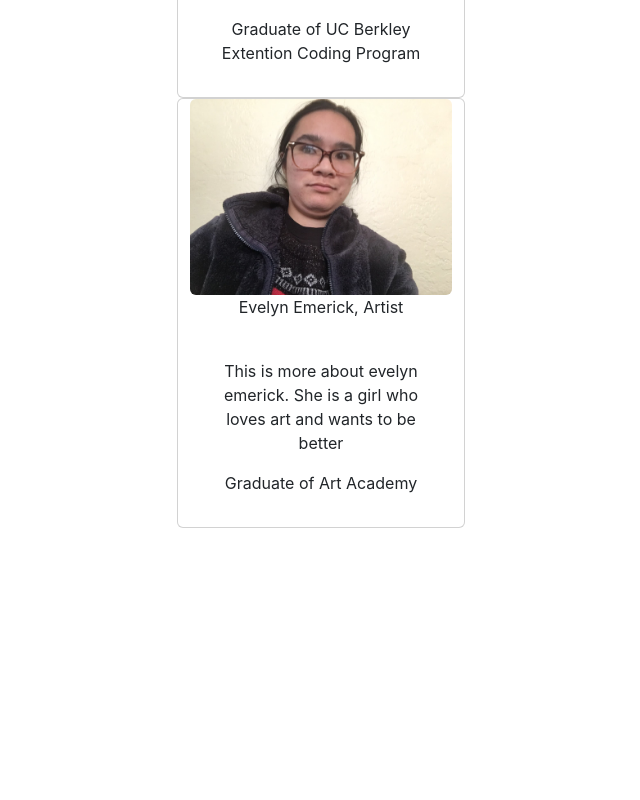
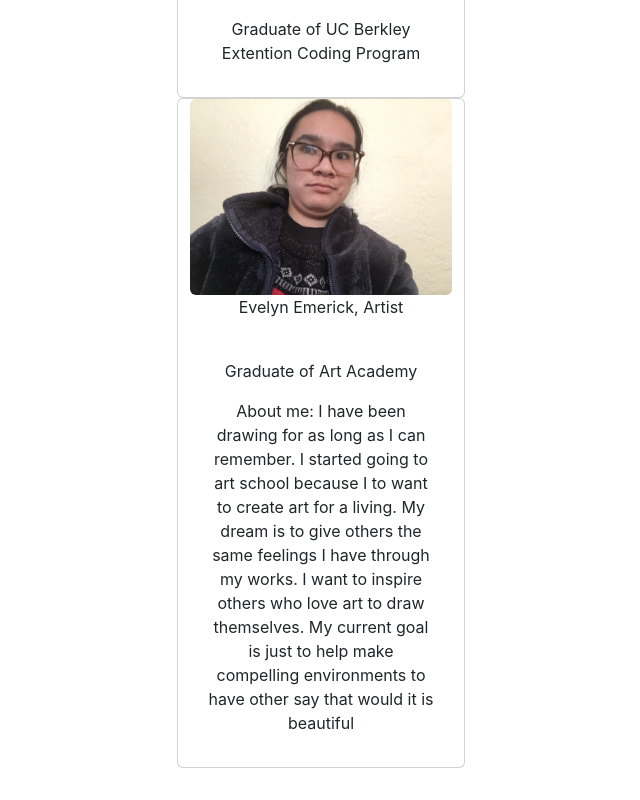
Before and after one commit to Vavarooks/ArtPorfolio, a React (Create React App) app in the folder client/: page /about in a window 1280 px wide. Shown: the part 419-1219 px from the top of the page, without its empty margins (319-959 px from the left). Before the commit the page ends 979 px from the top, so only its background shows below. Built offline with nearby package versions, Linux system fonts and the light colour scheme.

Commit message:
NEw updates on about

```diff
--- a/client/src/views/About.jsx
+++ b/client/src/views/About.jsx
@@ -24,9 +24,10 @@ const About = () => {
                             <p>Evelyn Emerick, Artist</p>
                         </div>
                     <div className='card-body'>
-                    <p>This is more about evelyn emerick. She is a girl who loves art and wants to be better</p>
-                        <p></p>
                         <p>Graduate of Art Academy</p>
+                        <p>About me: I have been drawing for as long as I can remember. I started going to art school because I to want to create art for a living.
+                            My dream is to give others the same feelings I have through my works. I want to inspire others who love art to draw themselves.
+                            My current goal is just to help make compelling environments to have other say that would it is beautiful</p>
                     </div>
                 </div>
             </div>
```
